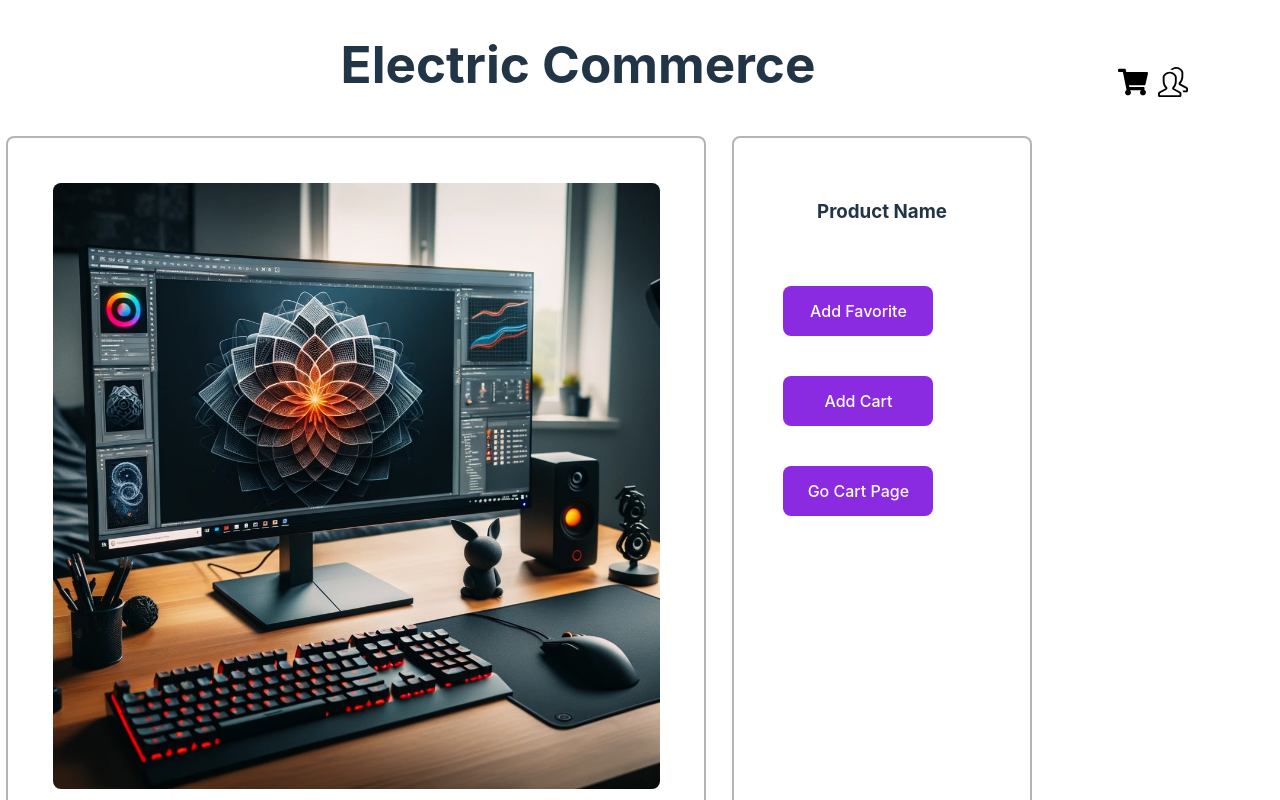
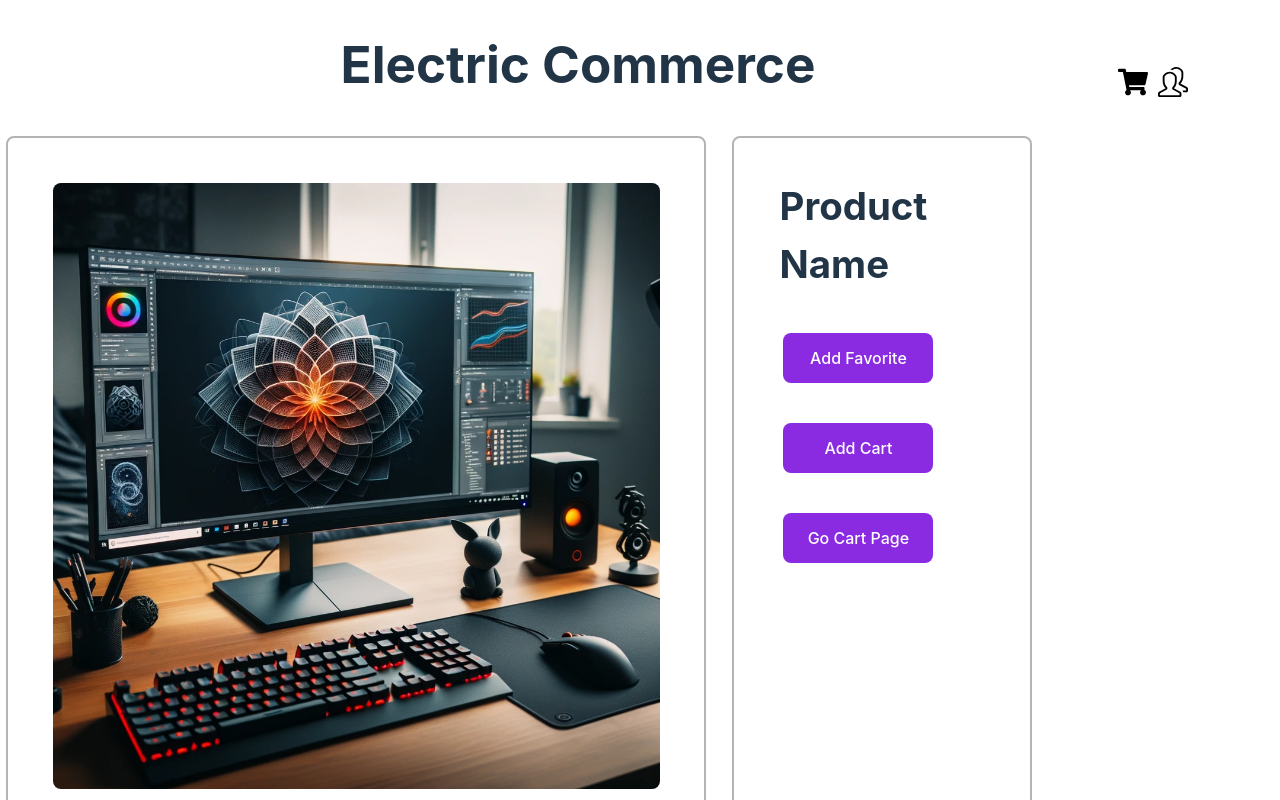
Before and after one commit to kip2/E-Commerce-Site-React, a React (Vite) app in the folder app/: page / in a window 1280 px wide. Shown: the top 800 px of the page. Built offline with nearby package versions, Linux system fonts and the light colour scheme.

Commit message:
fix: タイトル文字のサイズ指定

```diff
--- a/app/src/components/organisms/InformationMenu.css
+++ b/app/src/components/organisms/InformationMenu.css
@@ -3,9 +3,10 @@
 }
 
 .information-menu-title {
+    font-size: 3.0vw;
     display: flex;
     justify-content: center;
-    margin: 40px 2.0vw;
+    margin: 20px 2.0vw;
 }
 
 .information-menu {
```
